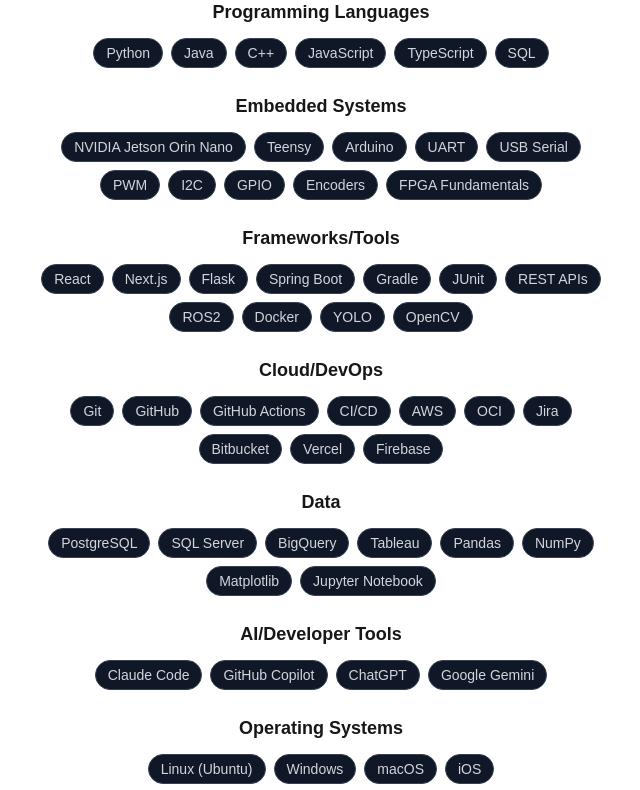
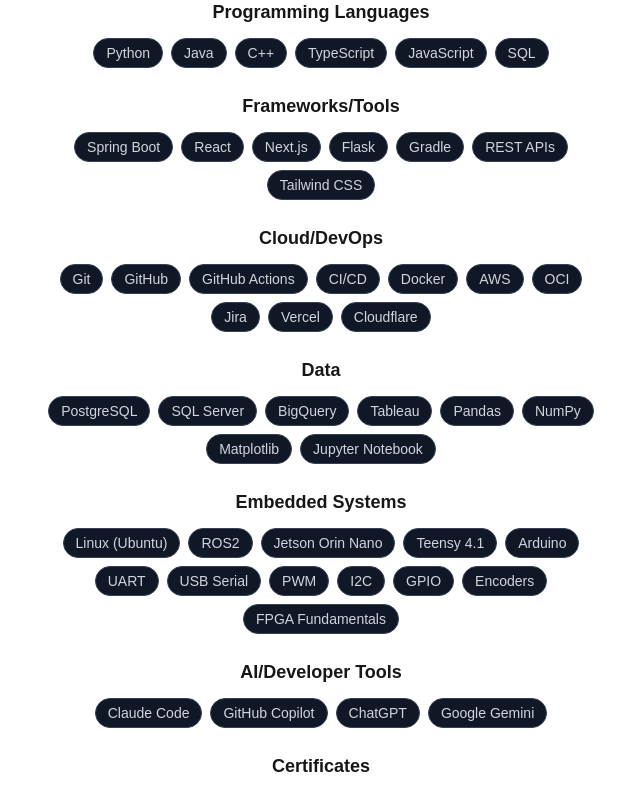
Before and after one commit to Ian8912/ian-lingo-website, a Next.js app: page /resume in a window 1280 px wide. Shown: the part 1080-1870 px from the top of the page, without its empty margins (319-959 px from the left). Built offline with nearby package versions, Linux system fonts and the light colour scheme.

Commit message:
docs: update skills in Resume page

```diff
--- a/src/components/Skills.tsx
+++ b/src/components/Skills.tsx
@@ -1,31 +1,27 @@
 const skills = [
   {
     category: "Programming Languages",
-    items: ["Python", "Java", "C++", "JavaScript", "TypeScript", "SQL"],
-  },
-  {
-    category: "Embedded Systems",
-    items: ["NVIDIA Jetson Orin Nano", "Teensy", "Arduino", "UART", "USB Serial", "PWM", "I2C", "GPIO", "Encoders", "FPGA Fundamentals"],
+    items: ["Python", "Java", "C++", "TypeScript", "JavaScript", "SQL"],
   },
   {
     category: "Frameworks/Tools",
-    items: ["React", "Next.js", "Flask", "Spring Boot", "Gradle", "JUnit", "REST APIs", "ROS2", "Docker", "YOLO", "OpenCV"],
+    items: ["Spring Boot", "React", "Next.js", "Flask", "Gradle", "REST APIs", "Tailwind CSS"],
   },
   {
     category: "Cloud/DevOps",
-    items: ["Git", "GitHub", "GitHub Actions", "CI/CD", "AWS", "OCI", "Jira", "Bitbucket", "Vercel", "Firebase"],
+    items: ["Git", "GitHub", "GitHub Actions", "CI/CD", "Docker", "AWS", "OCI", "Jira", "Vercel", "Cloudflare"],
   },
   {
     category: "Data",
     items: ["PostgreSQL", "SQL Server", "BigQuery", "Tableau", "Pandas", "NumPy", "Matplotlib", "Jupyter Notebook"],
   },
   {
+    category: "Embedded Systems",
+    items: [ "Linux (Ubuntu)", "ROS2", "Jetson Orin Nano", "Teensy 4.1", "Arduino", "UART", "USB Serial", "PWM", "I2C", "GPIO", "Encoders", "FPGA Fundamentals"],
+  },
+  {
     category: "AI/Developer Tools",
     items: ["Claude Code", "GitHub Copilot", "ChatGPT", "Google Gemini"],
-  },
-  {
-    category: "Operating Systems",
-    items: ["Linux (Ubuntu)", "Windows", "macOS", "iOS"],
   },
   {
     category: "Certificates",
```
